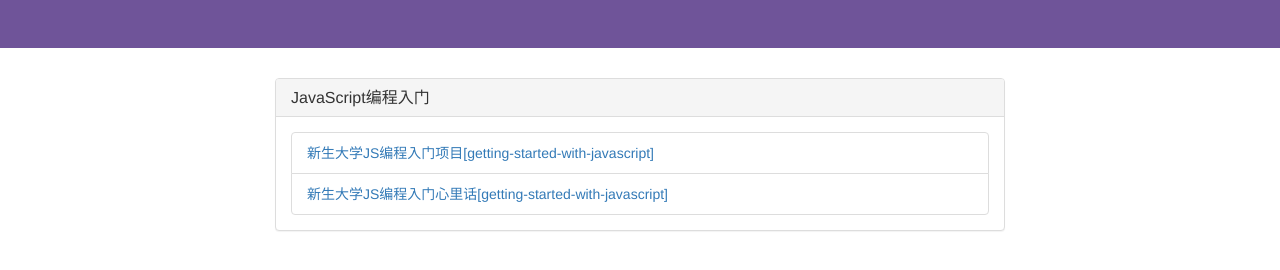
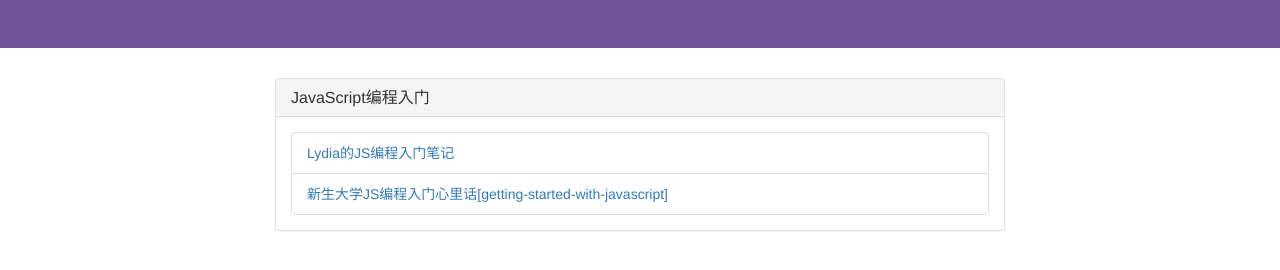
Before and after one commit to LydiaLing/MyStaticWebpage, a plain HTML site: page index.html in a window 1280 px wide. Shown: the part 122-392 px from the top of the page. Drawn offline with nearby package versions, Linux system fonts and the light colour scheme.

Commit message:
chaged index.html for testing

```diff
--- a/index.html
+++ b/index.html
@@ -23,8 +23,8 @@
         </div>
         <div class="panel-body">
           <li class="list-group-item">
-            <a href="https://xugy0926.github.io/getting-started-with-javascript/">
-              新生大学JS编程入门项目[getting-started-with-javascript]
+            <a href="https://github.com/LydiaLing/my-getting-started-with-javascript">
+              Lydia的JS编程入门笔记
             </a>
           </li>
           <li class="list-group-item">
```
